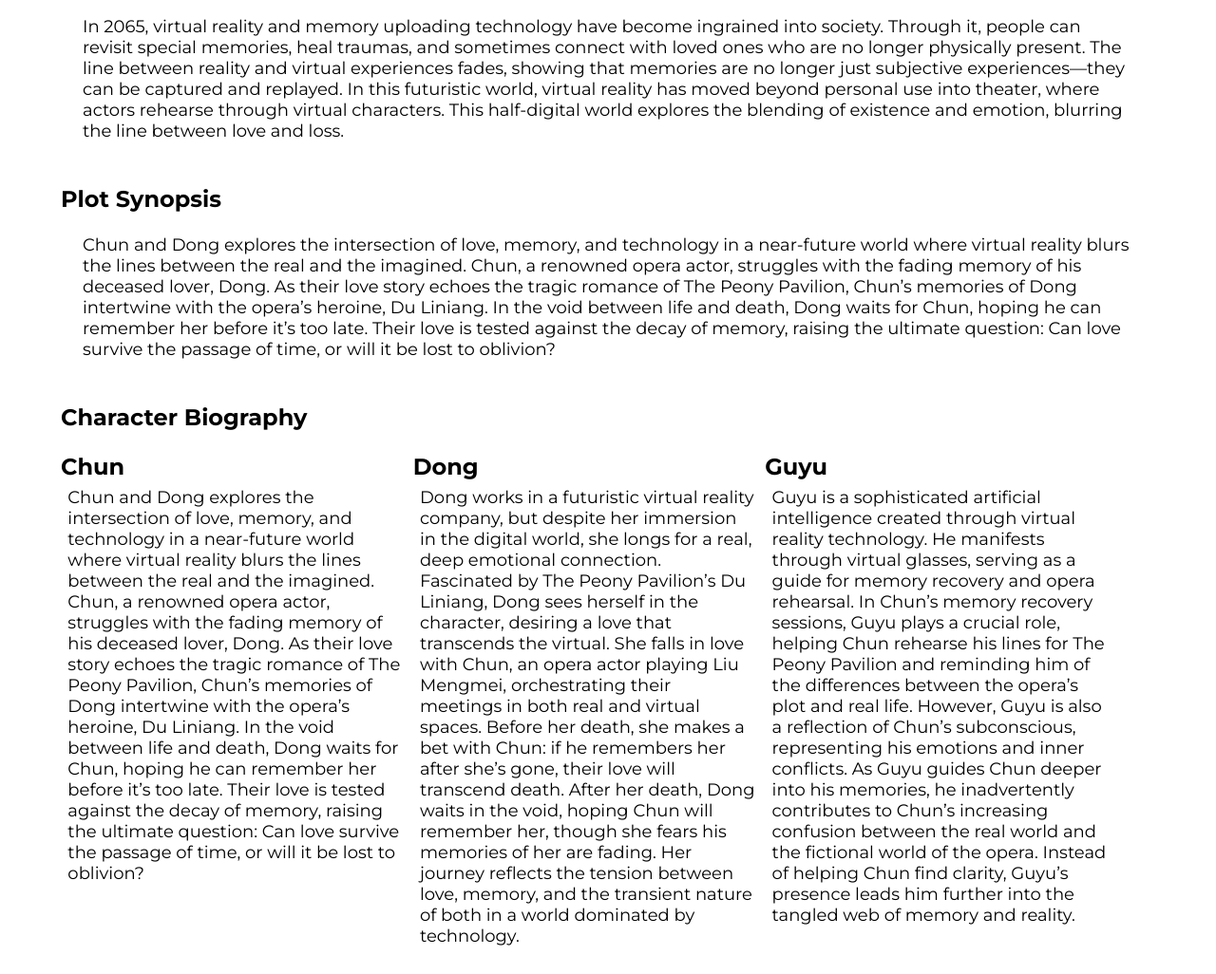
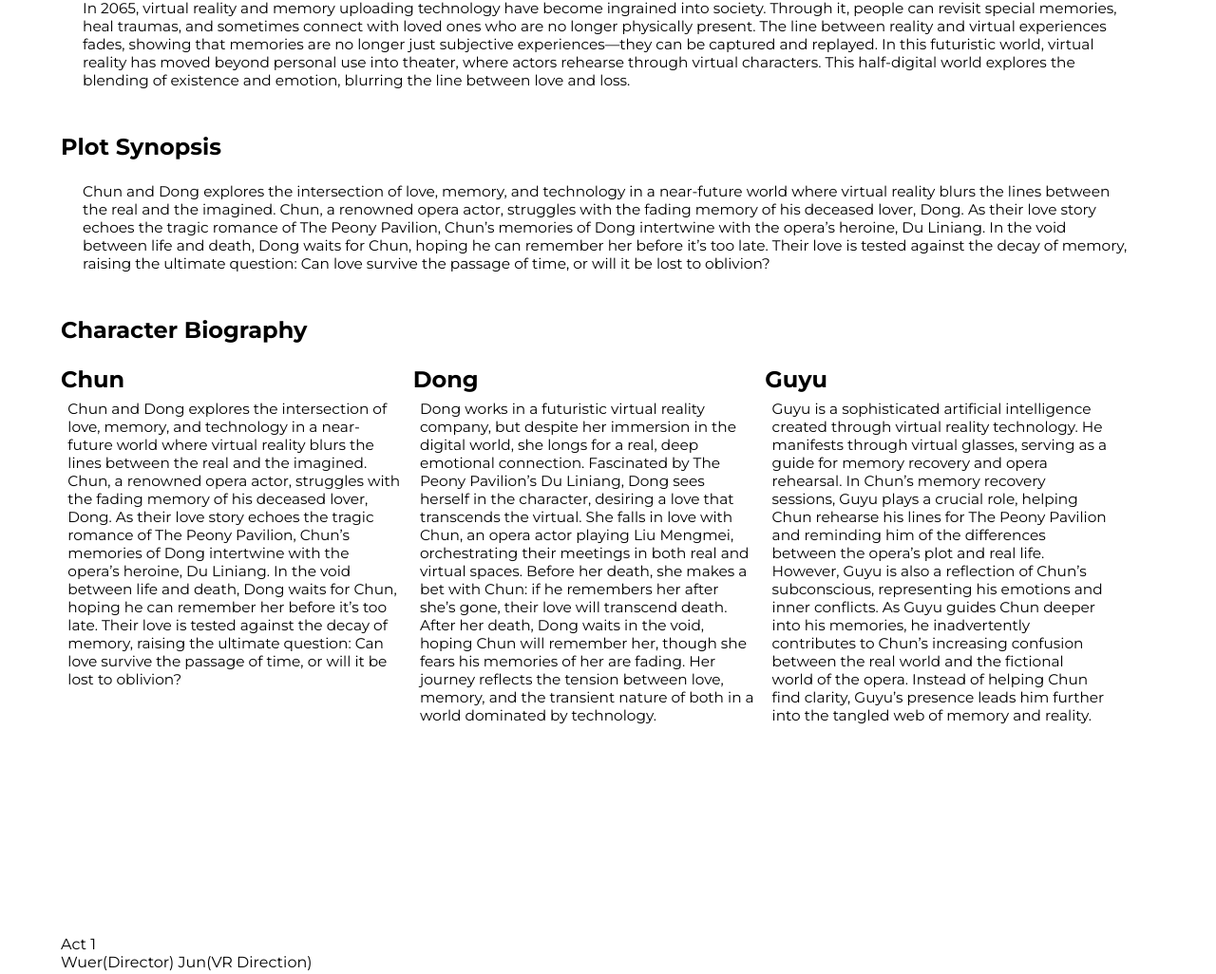
Before and after one commit to MTGjc/SW_VR_treatment001, a plain HTML site: page index.html in a window 1280 px wide. Shown: the part 390-1416 px from the top of the page at 95% size. Drawn offline with Linux system fonts and the light colour scheme.

Commit message:
font_size

```diff
--- a/main.css
+++ b/main.css
@@ -37,7 +37,7 @@
 
 .para {
     color: rgb(0, 0, 0);
-    font-size: 18px;
+    font-size: 1.2vw;
     font-weight: normal;
     text-align: left;
     text-decoration : none;
@@ -48,7 +48,7 @@
 
 .char {
     color: rgb(0, 0, 0);
-    font-size: 18px;
+    font-size: 1.2vw;
     font-weight: normal;
     text-align: left;
     text-decoration : none;
```
